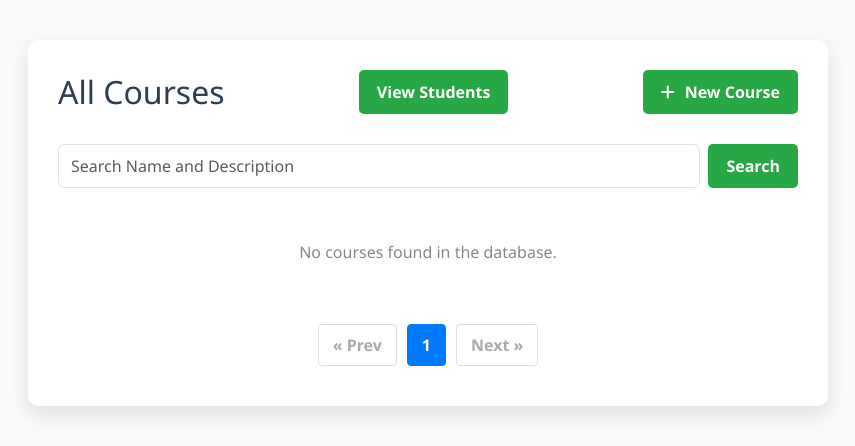
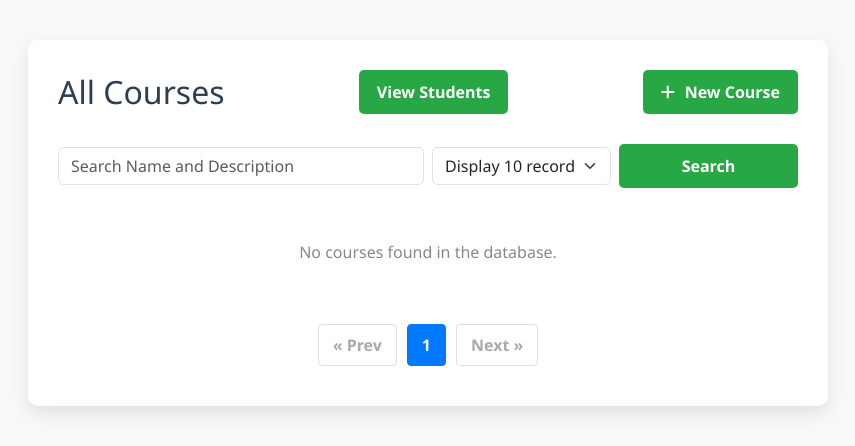
Before and after one commit to YASHSHAH68/django-student-db, a Django app: page / in a window 1280 px wide. Shown: the top 446 px of the page, without its empty margins (212-1067 px from the left). Run offline with Django 5.2, Linux system fonts and the light colour scheme; data that the repository does not hold is empty.

Commit message:
Latest Updated Code

```diff
--- a/students/templates/course_list.html
+++ b/students/templates/course_list.html
@@ -182,10 +182,24 @@
             <a href="{% url 'course_form' %}" class="btn"><i class="fa-solid fa-plus" style="padding-right: 10px;"></i>New Course</a>
         </div>
 
-            <form class="search-box d-flex" method="GET" action="">
-                <input class="form-control me-2" type="search" name="query"  value = "{{request.GET.query}}" placeholder="Search Name and Description" aria-label="Search">
-                <button class="btn btn-primary" type="submit">Search</button>
-            </form>
+        <form class="row g-2 align-items-center mb-4" method="GET" action="">
+            <div class="col-md-6">
+                <input class="form-control" type="search" name="query" placeholder="Search Name and Description" value="{{ request.GET.query }}" aria-label="Search">
+            </div>
+            <div class="col-md-3">
+                <select name="limit" class="form-select">
+                    <option value="5" {% if request.GET.limit == '5' %}selected{% endif %}>Display 5 records</option>
+                    <option value="10" {% if request.GET.limit == '10' or not request.GET.limit %}selected{% endif %}>Display 10 records</option>
+                    <option value="25" {% if request.GET.limit == '25' %}selected{% endif %}>Display 25 records</option>
+                    <option value="50" {% if request.GET.limit == '50' %}selected{% endif %}>Display 50 records</option>
+                    <option value="100" {% if request.GET.limit == '100' %}selected{% endif %}>Display 100 records</option>
+                </select>
+            </div>
+            <div class="col-md-3">
+                <button class="btn btn-primary w-100" type="submit">Search</button>
+            </div>
+        </form>
+
 
         <div class="results text-center">
 
--- a/students/views.py
+++ b/students/views.py
@@ -31,26 +31,30 @@ def course_list(request):
 
     courses = Course.objects.all().order_by('-createdAt')
     query = request.GET.get('query' , '')
+    limit = request.GET.get('limit' , '7')
 
     if query:
         courses = Course.objects.filter(Q(name__icontains = query) | Q(description__icontains = query))
 
-    paginator = Paginator(courses , 5)
+    paginator = Paginator(courses , limit)
     page_number = request.GET.get('page')
     page_object = paginator.get_page(page_number)
-    return render(request, 'course_list.html', {'courses': page_object, 'page_obj' : page_object})
+    return render(request, 'course_list.html', {'courses': page_object, 'page_obj' : page_object , 'limit' : limit})
 
 
 def student_list(request):
     students = Student.objects.all().order_by('-createdAt')
     query = request.GET.get('query')
+    limit = request.GET.get('limit' , '7')
+
     if query:
         students = Student.objects.filter(Q(fname__icontains = query) | Q(lname__icontains = query) | Q(phoneno__icontains = query) | Q(email = query))
-    paginator = Paginator(students , 5)
+
+    paginator = Paginator(students , limit)
     page_number = request.GET.get('page')
     page_object = paginator.get_page(page_number)
 
-    return render(request, 'student_list.html', {'students': page_object ,'page_obj' : page_object})
+    return render(request, 'student_list.html', {'students': page_object ,'page_obj' : page_object , 'limit' : limit})
 
 def course_edit(request, course_id):
     course = get_object_or_404(Course, id=course_id)
```
Also changed, not shown: students/templates/student_list.html (+17 -4 lines).
